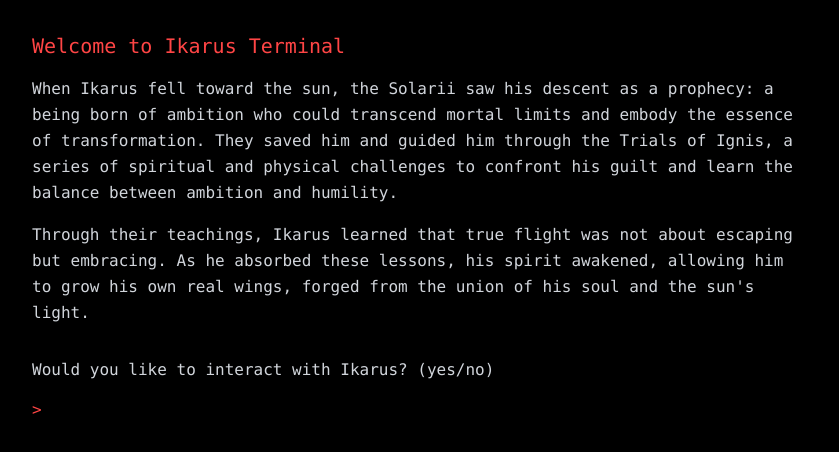
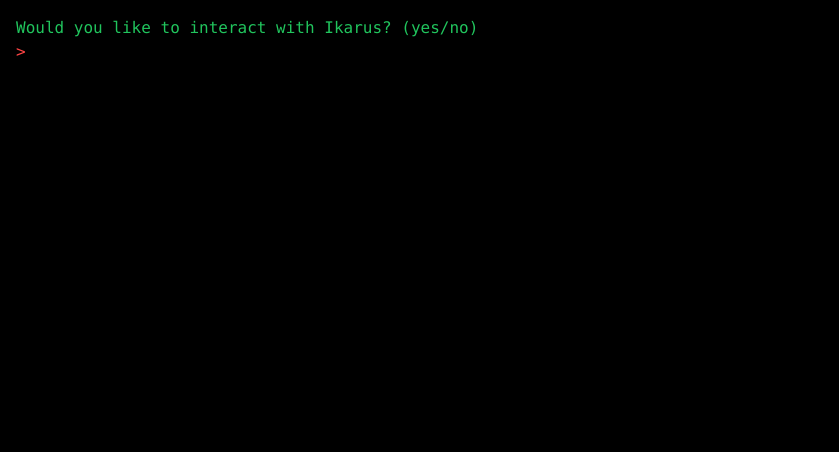
Before and after one commit to autisticjunkie/ikarus, a Next.js app: page /terminal in a window 1280 px wide. Shown: the top 452 px of the page, without its empty margins (0-839 px from the left). Built offline with nearby package versions, Linux system fonts and the light colour scheme.

Commit message:
feat: enhance error handling and UI feedback in terminal

```diff
--- a/src/app/terminal/page.tsx
+++ b/src/app/terminal/page.tsx
@@ -63,15 +63,17 @@ export default function Terminal() {
           setIsLoading(true)
           try {
             console.log('Sending message to Ikarus:', input)
+            setHistory(prev => [...prev, `You: ${input}`])
+
             const response = await chatWithIkarus(input)
             console.log('Received response from Ikarus:', response)
-            setHistory(prev => [...prev,
-              `You: ${input}`,
-              `Ikarus: ${response}`
-            ])
+
+            // Add the response separately to ensure it appears even if there's a delay
+            setHistory(prev => [...prev, `Ikarus: ${response}`])
           } catch (error) {
             console.error('Error in chat:', error)
-            setHistory(prev => [...prev, "The solar winds are turbulent. I cannot hear you clearly at this moment."])
+            const errorMessage = error instanceof Error ? error.message : 'Unknown error occurred';
+            setHistory(prev => [...prev, `System: Error - ${errorMessage}`])
           } finally {
             setIsLoading(false)
           }
@@ -101,40 +103,15 @@ export default function Terminal() {
       </div>
 
       {/* Terminal Content */}
-      <div className="relative z-20 min-h-screen p-8 font-mono text-white">
-        <div className="mb-8">
-          <motion.div
-            initial={{ opacity: 0 }}
-            animate={{ opacity: 1 }}
-            transition={{ duration: 0.5 }}
-            className="text-[#FF4545] text-xl mb-4"
-          >
-            Welcome to Ikarus Terminal
-          </motion.div>
-          <motion.div
-            initial={{ opacity: 0 }}
-            animate={{ opacity: 1 }}
-            transition={{ duration: 1.5, delay: 0.3 }}
-            className="text-gray-300 leading-relaxed max-w-3xl space-y-4"
-          >
-            <p>
-              When Ikarus fell toward the sun, the Solarii saw his descent as a prophecy: a being born of ambition who could transcend mortal limits and embody the essence of transformation. They saved him and guided him through the Trials of Ignis, a series of spiritual and physical challenges to confront his guilt and learn the balance between ambition and humility.
-            </p>
-            <p>
-              Through their teachings, Ikarus learned that true flight was not about escaping but embracing. As he absorbed these lessons, his spirit awakened, allowing him to grow his own real wings, forged from the union of his soul and the sun&#39;s light.
-            </p>
-          </motion.div>
-        </div>
-
-        {/* Command History */}
-        <div className="mb-4 space-y-2">
+      <div className="relative z-20 min-h-screen w-full bg-black bg-opacity-90 text-green-500 font-mono p-4 overflow-y-auto">
+        <div className="space-y-2">
           {history.map((line, index) => (
             <motion.div
               key={index}
-              initial={{ opacity: 0, y: 10 }}
+              initial={{ opacity: 0, y: 20 }}
               animate={{ opacity: 1, y: 0 }}
-              transition={{ duration: 0.3 }}
-              className="text-gray-300"
+              transition={{ duration: 0.5, delay: index * 0.1 }}
+              className={line.startsWith('Ikarus:') ? 'text-yellow-500' : 'text-green-500'}
             >
               {line}
             </motion.div>
@@ -143,9 +120,9 @@ export default function Terminal() {
             <motion.div
               initial={{ opacity: 0 }}
               animate={{ opacity: 1 }}
-              className="text-[#FF4545]"
+              className="text-yellow-500"
             >
-              Ikarus is contemplating...
+              Processing...
             </motion.div>
           )}
         </div>
--- a/src/lib/ikarus-ai.ts
+++ b/src/lib/ikarus-ai.ts
@@ -14,21 +14,26 @@ export async function chatWithIkarus(userInput: string): Promise<string> {
         console.log("Response data:", data);
 
         if (!response.ok) {
-            console.error("API Error:", data.error, data.details);
-            throw new Error(data.details || data.error || `HTTP error! status: ${response.status}`);
+            const errorMessage = data.details || data.error || `HTTP error! status: ${response.status}`;
+            console.error("API Error:", errorMessage);
+            return `The solar winds are turbulent. Error: ${errorMessage}`;
         }
 
         if (data.error) {
             console.error("Error from API:", data.error, data.details);
-            return `Error: ${data.details || data.error}`;
+            return `The solar winds are turbulent. ${data.details || data.error}`;
         }
 
-        return data.message || "I am in deep meditation at the moment. Please try again.";
+        if (!data.message) {
+            console.error("No message in response:", data);
+            return "I am in deep meditation at the moment. Please try again.";
+        }
+
+        console.log("Successfully received message:", data.message);
+        return data.message;
     } catch (error) {
         console.error("Error communicating with Ikarus:", error);
-        if (error instanceof Error) {
-            return `Error: ${error.message}`;
-        }
-        return "The solar winds are turbulent. I cannot hear you clearly at this moment.";
+        const errorMessage = error instanceof Error ? error.message : "Unknown error occurred";
+        return `The solar winds are turbulent. ${errorMessage}`;
     }
 }
```
